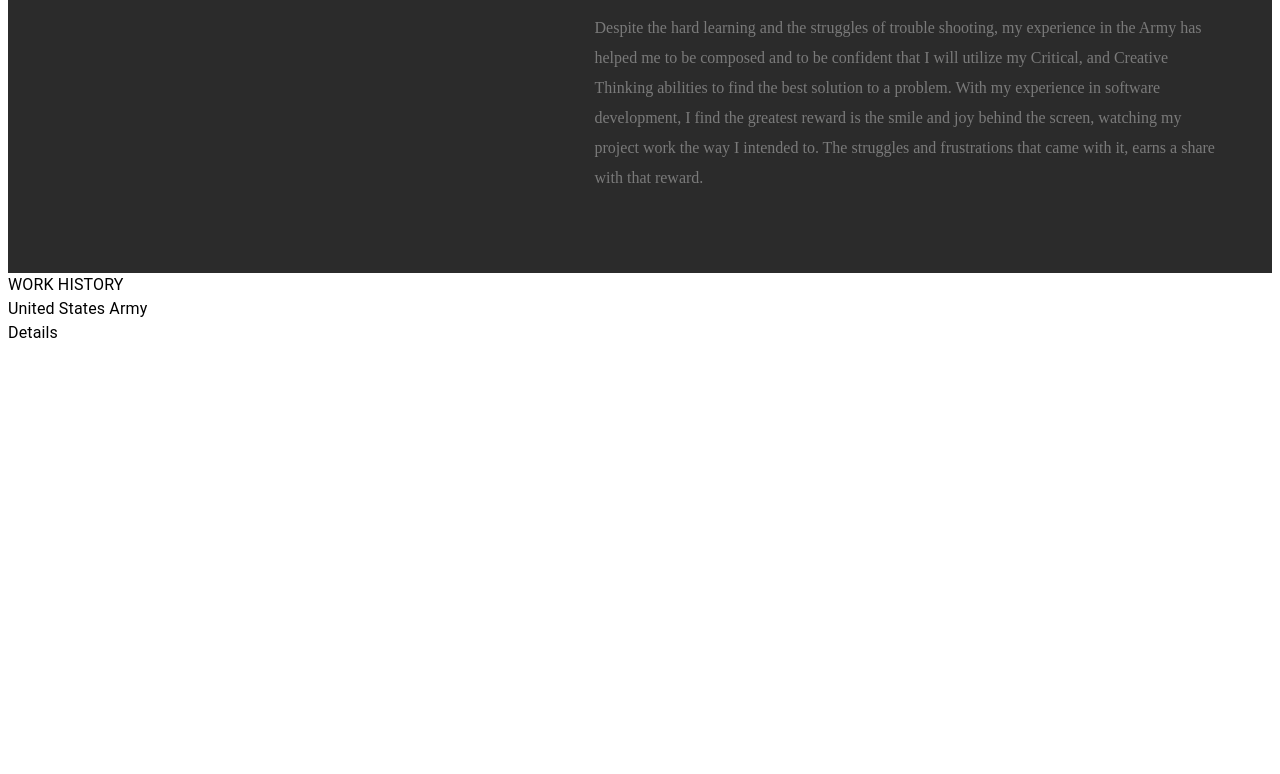
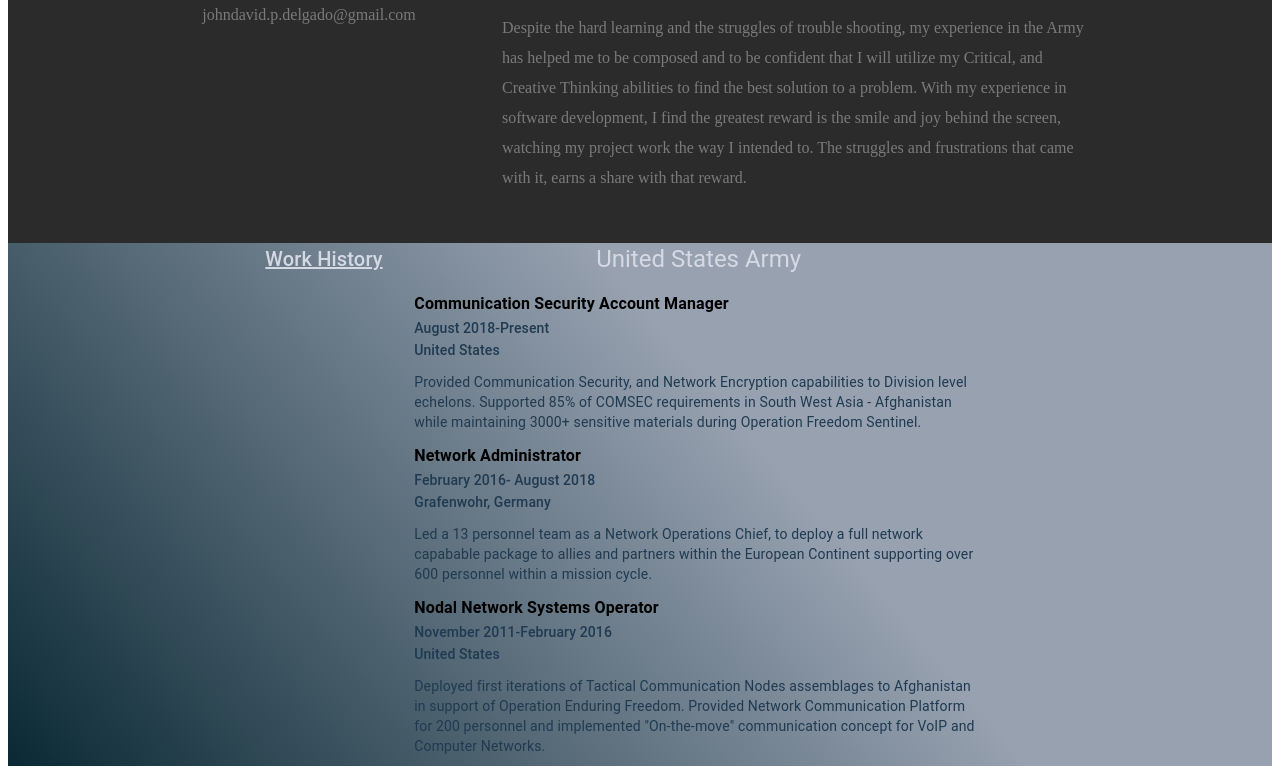
Before and after one commit to johndmini/portfolio_website, a React (Create React App) app: page / in a window 1280 px wide. Shown: the part 1357-2131 px from the top of the page. Before the commit the page ends 1710 px from the top, so only its background shows below. Built offline with nearby package versions, Linux system fonts and the light colour scheme.

Commit message:
3/7 Sections Complete

```diff
--- a/src/App.js
+++ b/src/App.js
@@ -1,7 +1,7 @@
 import React from 'react';
 import Home from './pages/Home'
 import About from './pages/About'
-import Technical from './pages/Technical'
+import Technical from './pages/WorkHistoryList'
 import './index.css'
 
 export default function App() {
--- /dev/null
+++ b/src/components/work.js
@@ -0,0 +1,19 @@
+import React from 'react'
+import { Typography, Box } from '@mui/material'
+
+export default function Work(props) {
+    return(
+            <Box sx={{ display: 'flex', flexDirection: 'column'}}>
+                <Box>
+                    <Typography variant="subtitle1" sx= {{ color: 'black', fontWeight: 'bold' }}>{props.title}</Typography>
+                </Box>
+                <Box>
+                    <Typography variant="subtitle2">{props.date}</Typography>
+                    <Typography variant="subtitle2">{props.location}</Typography>
+                </Box>
+                <Box sx={{ mt: '10px', mb: '10px' }}>
+                    <Typography variant="body2">{props.description}</Typography>
+                </Box>
+            </Box>
+    )
+}
--- a/src/components/workHistory.js
+++ b/src/components/workHistory.js
@@ -0,0 +1,25 @@
+const data = [
+    {
+        id: 1,
+        title: "Communication Security Account Manager",
+        date: "August 2018-Present",
+        location: "United States",
+        description: "Provided Communication Security, and Network Encryption capabilities to Division level echelons. Supported 85% of COMSEC requirements in South West Asia - Afghanistan while maintaining 3000+ sensitive materials during Operation Freedom Sentinel."
+    },
+    {
+        id: 2,
+        title: "Network Administrator",
+        date: "February 2016- August 2018",
+        location: "Grafenwohr, Germany",
+        description: "Led a 13 personnel team as a Network Operations Chief, to deploy a full network capabable package to allies and partners within the European Continent supporting over 600 personnel within a mission cycle."
+    },
+    {
+        id: 3,
+        title: "Nodal Network Systems Operator",
+        date: "November 2011-February 2016",
+        location: "United States",
+        description: 'Deployed first iterations of Tactical Communication Nodes assemblages to Afghanistan in support of Operation Enduring Freedom. Provided Network Communication Platform for 200 personnel and implemented "On-the-move" communication concept for VoIP and Computer Networks.'
+    }
+]
+
+export default data
--- a/src/index.css
+++ b/src/index.css
@@ -22,7 +22,7 @@
 }
 
 .profile-pic {
-    height: 40%;
+    height: 300px;
     object-fit: contain;
     border-radius: 50px;
 }
--- a/src/pages/About.js
+++ b/src/pages/About.js
@@ -3,8 +3,8 @@
 
 export default function About() {
     return(
-        <Box id="about" sx={{ display: 'flex', justifyContent: 'center', backgroundColor: '#2B2B2B', paddingTop: '50px', paddingBottom: '0', color: '#7A7A7A'}}>
-            <Box sx={{ textAlign: 'center' }}>
+        <Box id="about" sx={{ display: 'flex', justifyContent: 'center', alignItems: 'center', backgroundColor: '#2B2B2B', padding: '50px', color: '#7A7A7A'}}>
+            <Box sx={{ textAlign: 'center', marginRight: '80px' }}>
                 <img className='profile-pic' src='./profile.jpg' alt=''/>
                 <Typography variant='h5' color='white'>Contact Details</Typography>
                 <Typography variant='p'>johndavid.p.delgado@gmail.com</Typography>
--- a/src/pages/Technical.js
+++ /dev/null
@@ -1,18 +0,0 @@
-import React from 'react'
-import { Box, Typography} from "@mui/material"
-
-export default function Technical() {
-    return(
-        <Box>
-            <Box>
-                <Typography>
-                    WORK HISTORY
-                </Typography>
-            </Box>
-            <Box>
-                <Typography>United States Army</Typography>
-                <Typography>Details</Typography>
-            </Box>
-        </Box>
-    )
-}
--- /dev/null
+++ b/src/pages/WorkHistoryList.js
@@ -0,0 +1,33 @@
+import React from 'react'
+import Work from '../components/work'
+import data from '../components/workHistory'
+import { Typography, Box } from '@mui/material'
+
+export default function Technical() {
+
+    const workHistory = data.map(work =>
+        <Work
+        key={work.id}
+        {...work}
+        />
+        )
+    return(
+        <Box sx={{ display: 'flex', justifyContent: 'center', background: 'linear-gradient(50deg, #0a2934 , #97a1b0 60%)' }}>
+            <Box sx={{ color: '#d5d9e4' }}>
+                <Typography variant='h6'>
+                    <u>Work History</u>
+                </Typography>
+            </Box>
+            <Box sx={{ display: 'flex', flexDirection: 'column', alignItems: 'center', width: '50%' }}>
+                <Box sx={{ mb: '15px', color: '#d5d9e4' }}>
+                    <Typography variant="h5">
+                        United States Army
+                    </Typography>
+                </Box>
+                <Box sx={{ width: '90%', color: '#1f3a51' }}>
+                    {workHistory}
+                </Box>
+            </Box>
+        </Box>
+    )
+}
```
